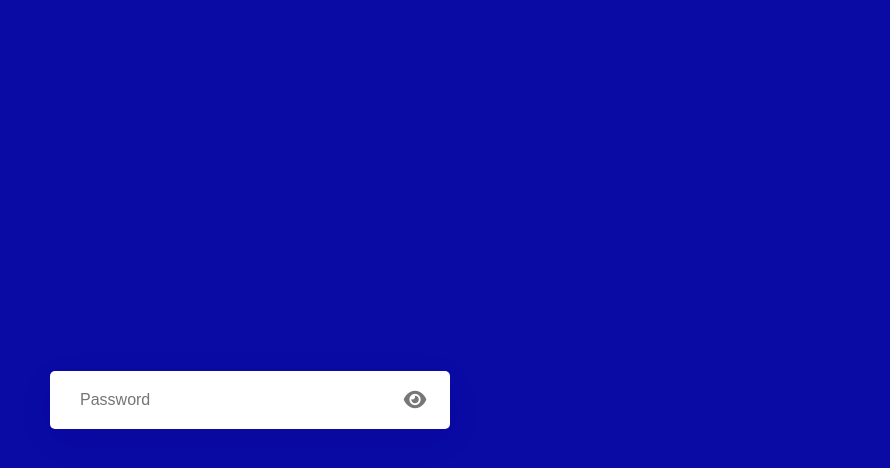
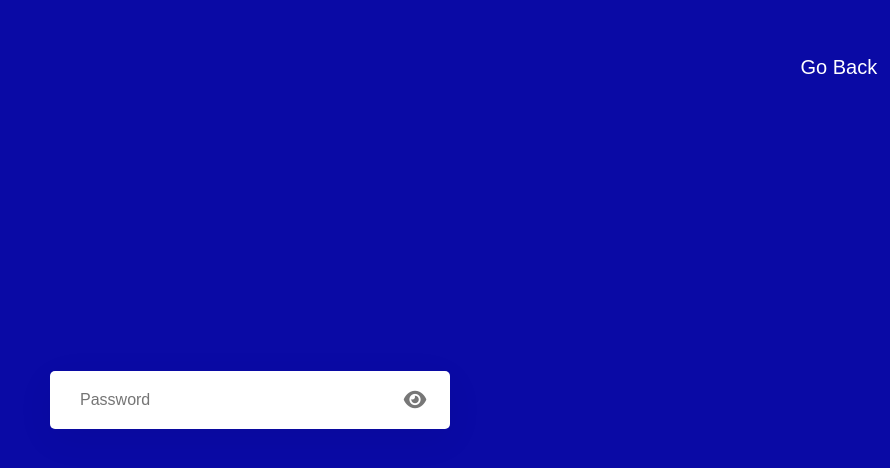
Before and after one commit to Shivam2522507/100-HTML-CSS-JS-Projects, a plain HTML site: page Show_Hide_Password/index.html in a window 1280 px wide. Shown: the whole page, without its empty margins (390-1280 px from the left). Drawn offline with Linux system fonts and the light colour scheme.

Commit message:
project_28 update

```diff
--- a/Show_Hide_Password/index.html
+++ b/Show_Hide_Password/index.html
@@ -14,6 +14,7 @@
     <link rel="stylesheet" href="style.css" />
   </head>
   <body>
+    <div class="go-back"><a href="../index.html">Go Back</a></div>
     <div class="container">
       <input type="password" placeholder="Password" />
       <div class="eye-container">
--- a/Show_Hide_Password/style.css
+++ b/Show_Hide_Password/style.css
@@ -14,6 +14,23 @@ body {
   align-items: center;
 }
 
+.go-back{
+  position: fixed;
+  top: 7%;
+  right: 1%;
+
+}
+.go-back a{
+  text-decoration: none;
+  color: #fff;
+  font-size: 20px;
+  transition: all 0.4s ease-in-out;
+
+}
+.go-back a:hover{
+  color: #fd2121;
+
+}
 .container {
   position: relative;
   width: 100%;
```
